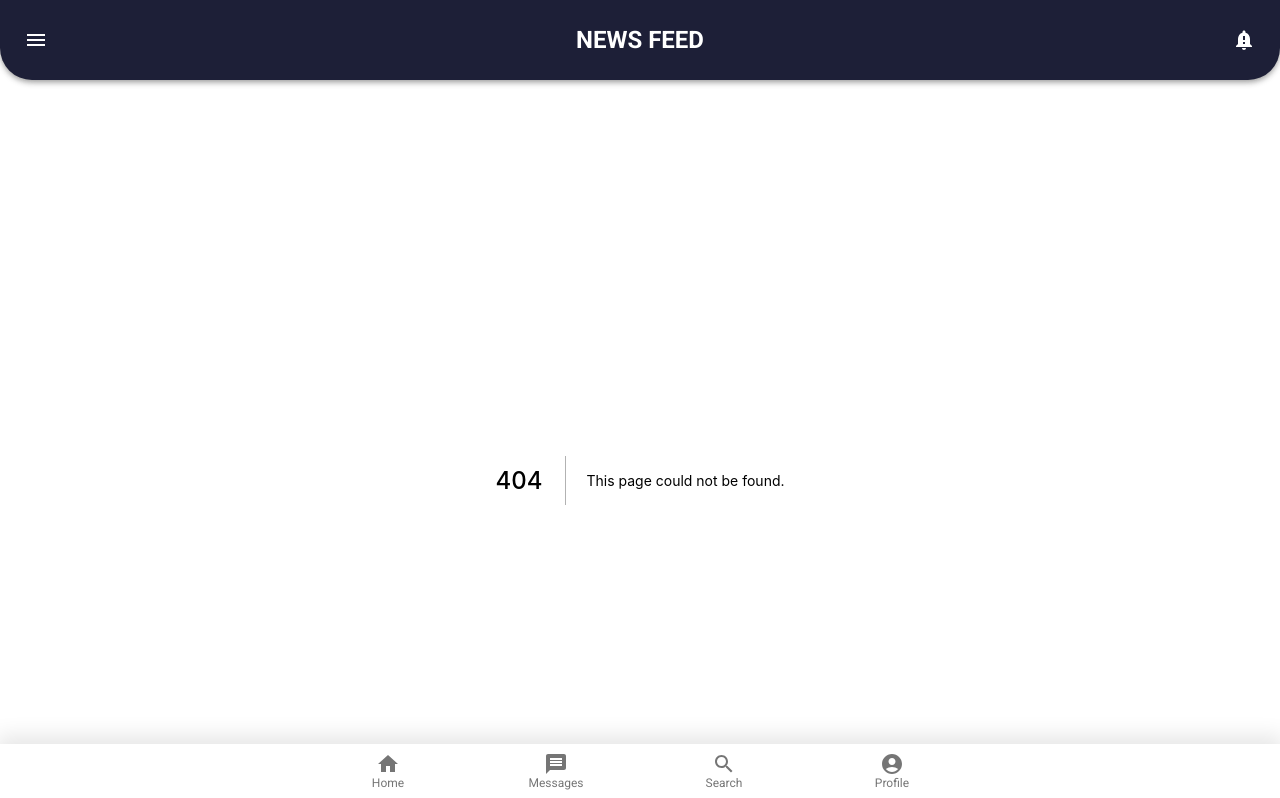
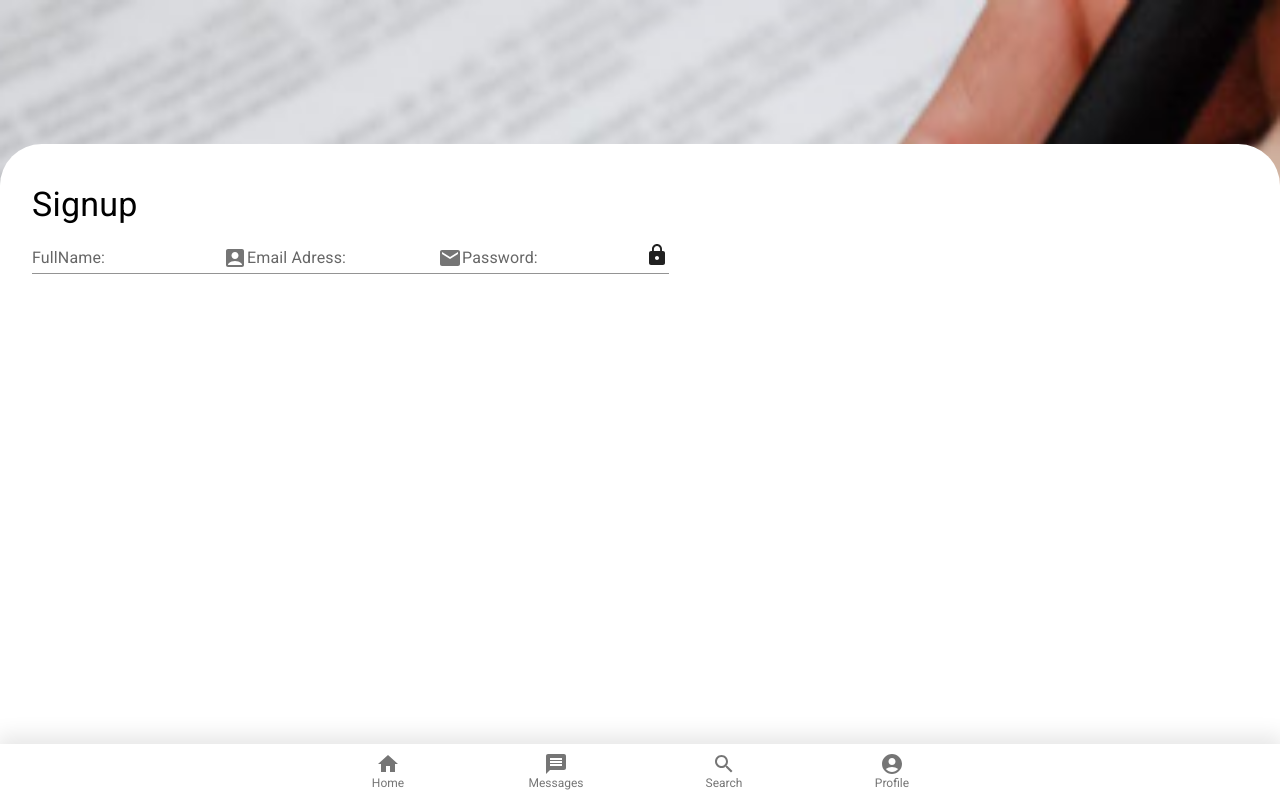
Before and after one commit to John-MBDP/phoenix, a Next.js app: page /signup in a window 1280 px wide. Before the commit this address had no page. Shown: the top 798 px of the page. Built offline with nearby package versions, Linux system fonts and the light colour scheme.

Commit message:
Add form control and icons

```diff
--- a/pages/messages.jsx
+++ b/pages/messages.jsx
@@ -37,7 +37,7 @@ const Messages = ({ initialMessages, setHeader }) => {
 
   useEffect(() => {
     setHeader({ header: "MESSAGES", hidden: false });
-  });
+  }, []);
 
   const saveMessage = async (message) => {
     const response = await fetch("/api/messages", {
--- a/pages/profile.jsx
+++ b/pages/profile.jsx
@@ -10,7 +10,7 @@ import LogoutIcon from "@mui/icons-material/Logout";
 import { useEffect } from "react";
 
 const Profile = ({ setHeader }) => {
-  useEffect(() => setHeader({ header: "", hidden: true }));
+  useEffect(() => setHeader({ header: "", hidden: true }), []);
   return (
     <RoundedTopContainer image={"/images/articles/forest.jpeg"} alt={"forest"}>
       <List component="nav">
--- a/pages/search.jsx
+++ b/pages/search.jsx
@@ -3,7 +3,7 @@ import { Tab } from "@mui/material";
 import { useEffect } from "react";
 
 const Search = ({ setHeader }) => {
-  useEffect(() => setHeader({ header: "LAWYERS", hidden: false }));
+  useEffect(() => setHeader({ header: "LAWYERS", hidden: false }), []);
   return (
     <ScrollableMenu>
       <Tab label="Item One" />
--- /dev/null
+++ b/pages/signup.jsx
@@ -0,0 +1,56 @@
+import { useEffect } from "react";
+import RoundedTopContainer from "../components/RoundedTopContainer";
+import Typography from "@mui/material/Typography";
+import FormControl from "@mui/material/FormControl";
+import InputLabel from "@mui/material/InputLabel";
+import AccountBoxIcon from "@mui/icons-material/AccountBox";
+import Input from "@mui/material/Input";
+import InputAdornment from "@mui/material/InputAdornment";
+import MailIcon from "@mui/icons-material/Mail";
+import LockIcon from "@mui/icons-material/Lock";
+
+const signup = ({ setHeader }) => {
+  useEffect(() => setHeader({ header: "", hidden: true }), []);
+  return (
+    <RoundedTopContainer image={"/images/signup.png"} alt={"signup-image"} height="600px">
+      <Typography variant="h4" component="h1">
+        Signup
+      </Typography>
+      <FormControl variant="standard">
+        <InputLabel htmlFor="input-with-icon-AccountBox">FullName:</InputLabel>
+        <Input
+          id="input-with-icon-AccountBox"
+          endAdornment={
+            <InputAdornment position="end">
+              <AccountBoxIcon />
+            </InputAdornment>
+          }
+        />
+      </FormControl>
+      <FormControl variant="standard">
+        <InputLabel htmlFor="input-with-icon-AccountBox">Email Adress:</InputLabel>
+        <Input
+          id="input-with-icon-AccountBox"
+          endAdornment={
+            <InputAdornment position="end">
+              <MailIcon />
+            </InputAdornment>
+          }
+        />
+      </FormControl>
+      <FormControl variant="standard">
+        <InputLabel htmlFor="input-with-icon-AccountBox">Password:</InputLabel>
+        <Input
+          id="input-with-icon-AccountBox"
+          endAdornment={
+            <inputAdornment position="end">
+              <LockIcon />
+            </inputAdornment>
+          }
+        />
+      </FormControl>
+    </RoundedTopContainer>
+  );
+};
+
+export default signup;
```
Also changed, not shown: public/images/signup.png (added).
